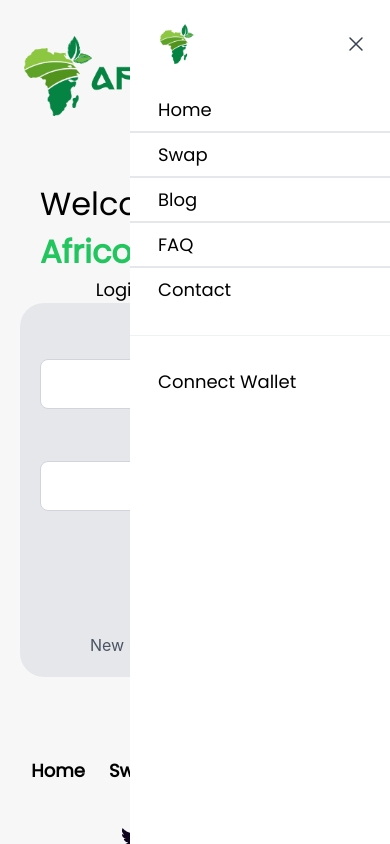
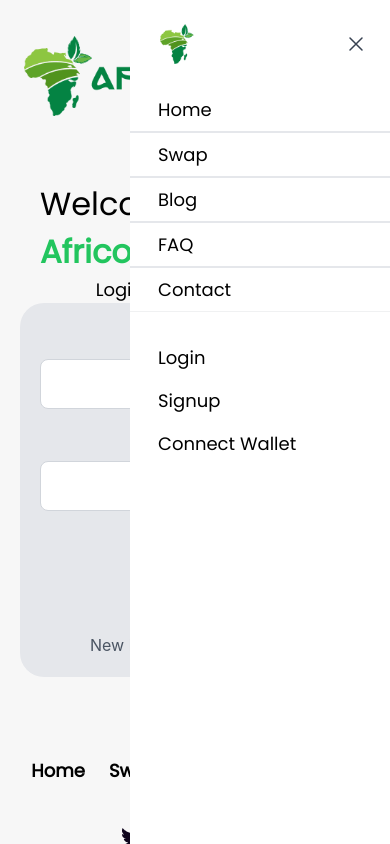
Before and after one commit to HappyLuckYesterday/Africoin-frontend, a React (Create React App) app: page /login in a window 390 px wide. Both pictures are taken after a click on the button "Open main menu". Shown: the top 844 px of the page. Built offline with nearby package versions, Linux system fonts and the light colour scheme.

Commit message:
fix: update 404

```diff
--- a/src/App.tsx
+++ b/src/App.tsx
@@ -50,7 +50,6 @@ function App() {
           <Route path="/swap" element={<SwapPage />} />
           <Route path="/faq" element={<FAQPage />} />
           <Route path="/contact" element={<ContactPage />} />
-          <Route path="/logout" element={<Logout />} />
           <Route path="/example" element={<LuxuryHotels />} />
         </Routes>
       )}
@@ -60,6 +59,7 @@ function App() {
           <Route path="/admin/faq" element={<AdminFAQPage />} />
           <Route path="/admin/blog" element={<AdminBlogPage />} />
           <Route path="/admin/user" element={<AdminUsersPage />} />
+          <Route path="/logout" element={<Logout />} />
         </Routes>
       )}
       <Footer />
--- a/src/components/Header/Header.tsx
+++ b/src/components/Header/Header.tsx
@@ -259,7 +259,7 @@ const Header = () => {
             {!myauth.isAuthenticated &&
               <div className="-my-6 divide-y divide-gray-500/10">
                 <div
-                  className="py-6"
+                  className="pt-6"
                   onClick={() => setMobileMenuOpen(false)}
                 >
                   <Link
@@ -330,6 +330,24 @@ const Header = () => {
                 <div className="py-6" onClick={() => setMobileMenuOpen(false)}>
                   <Link
                     to="/login"
+                    className="text-[18px] font-poppins block -mx-3 py-2 pl-10
+                      rounded-md
+                      hover:bg-green-600 hover:text-white
+                      transition-colors md:duration-200"
+                  >
+                    Login
+                  </Link>
+                  <Link
+                    to="/signup"
+                    className="text-[18px] font-poppins block -mx-3 py-2 pl-10
+                      rounded-md
+                      hover:bg-green-600 hover:text-white
+                      transition-colors md:duration-200"
+                  >
+                    Signup
+                  </Link>
+                  <Link
+                    to=""
                     className="text-[18px] font-poppins block -mx-3 py-2 pl-10
                       rounded-md
                       hover:bg-green-600 hover:text-white
--- a/src/pages/LoginPage.tsx
+++ b/src/pages/LoginPage.tsx
@@ -117,11 +117,11 @@ const LoginPage = () => {
                     Login
                     <ArrowUpRightOutline className="w-6 h-6 inline pl-2" />
                 </button>
-                {submitted && (
+                {/* {submitted && (
                     <p className="text-green-500 text-sm pt-4 text-center">
                         Form submitted successfully!
                     </p>
-                )}
+                )} */}
                 <div className="flex justify-center my-5">
                     <p className="text-gray-600 pr-5">New here?</p>
                     <Link to="/register" className="font-bold">Register here.</Link>
--- a/src/pages/RegisterPage.tsx
+++ b/src/pages/RegisterPage.tsx
@@ -203,11 +203,11 @@ const RegisterPage = () => {
                     Register
                     <ArrowUpRightOutline className="w-6 h-6 inline pl-2" />
                 </button>
-                {submitted && (
+                {/* {submitted && (
                     <p className="text-green-500 text-sm pt-4 text-center">
                         Form submitted successfully!
                     </p>
-                )}
+                )} */}
                 <div className="flex justify-center my-5">
                     <p className="text-gray-600 pr-5">Already User?</p>
                     <Link to="/login" className="font-bold">Login here.</Link>
```
